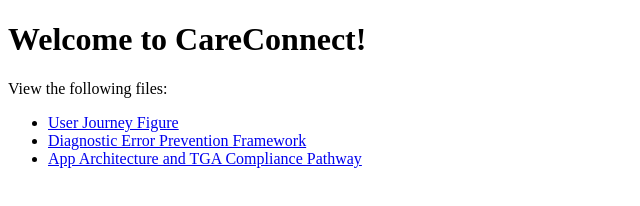
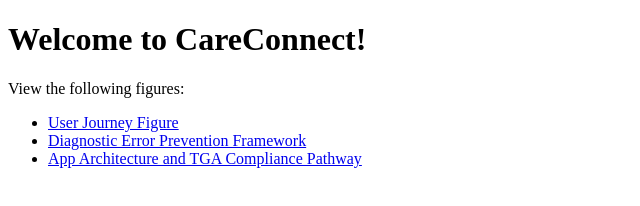
Before and after one commit to careconnectt/careconnect, a plain HTML site: page index.html in a window 1280 px wide. Shown: the full height of the page, 0-640 px from the left. Drawn offline with Linux system fonts and the light colour scheme.

Commit message:
Update index.html

```diff
--- a/index.html
+++ b/index.html
@@ -5,7 +5,7 @@
 </head>
 <body>
   <h1>Welcome to CareConnect!</h1>
-  <p>View the following files:</p>
+  <p>View the following figures:</p>
   <ul>
     <li><a href="figure1_user_journey_(1).html">User Journey Figure</a></li>
     <li><a href="figure2_prevention_framework_3.html">Diagnostic Error Prevention Framework</a></li>
```
